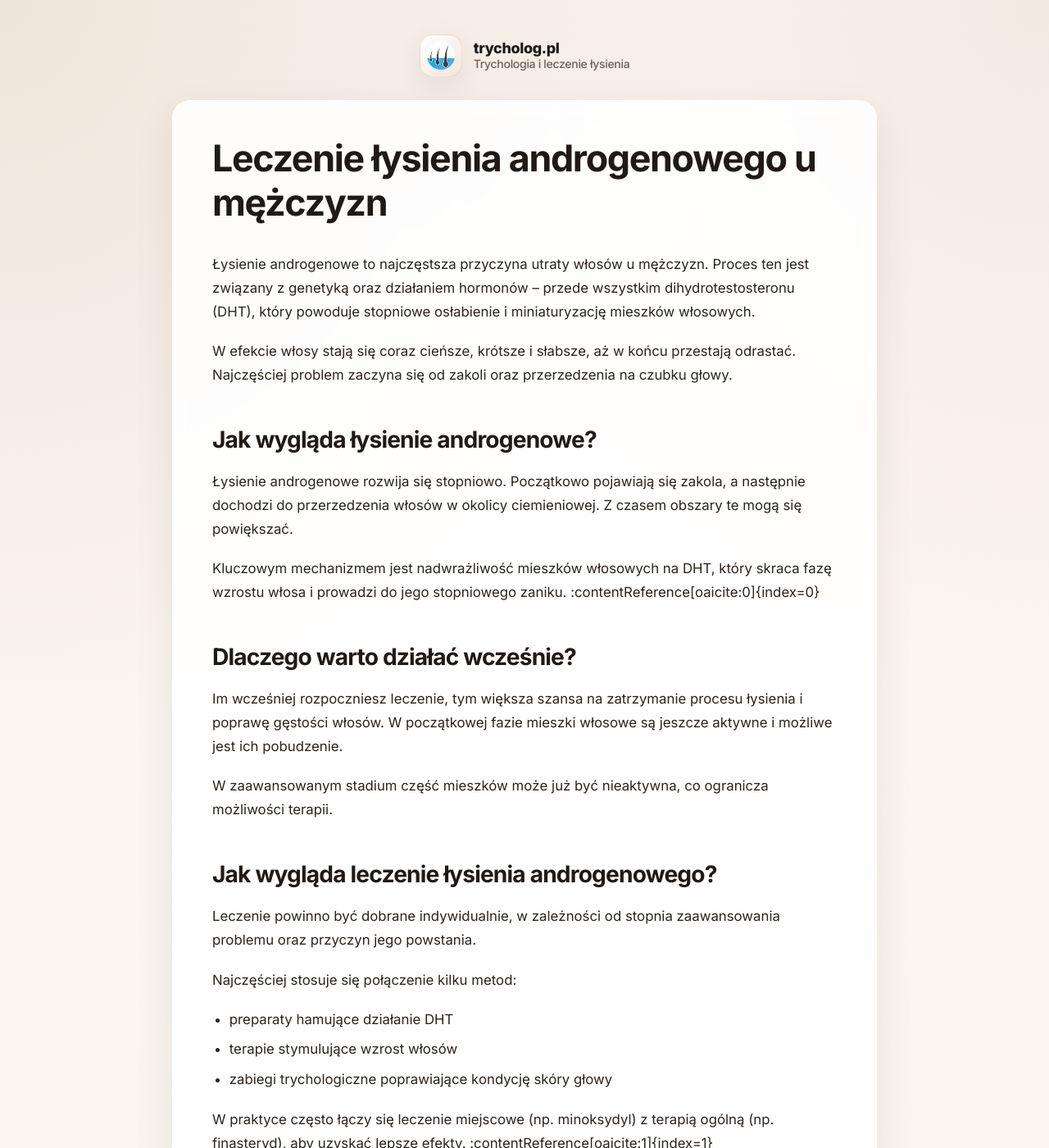
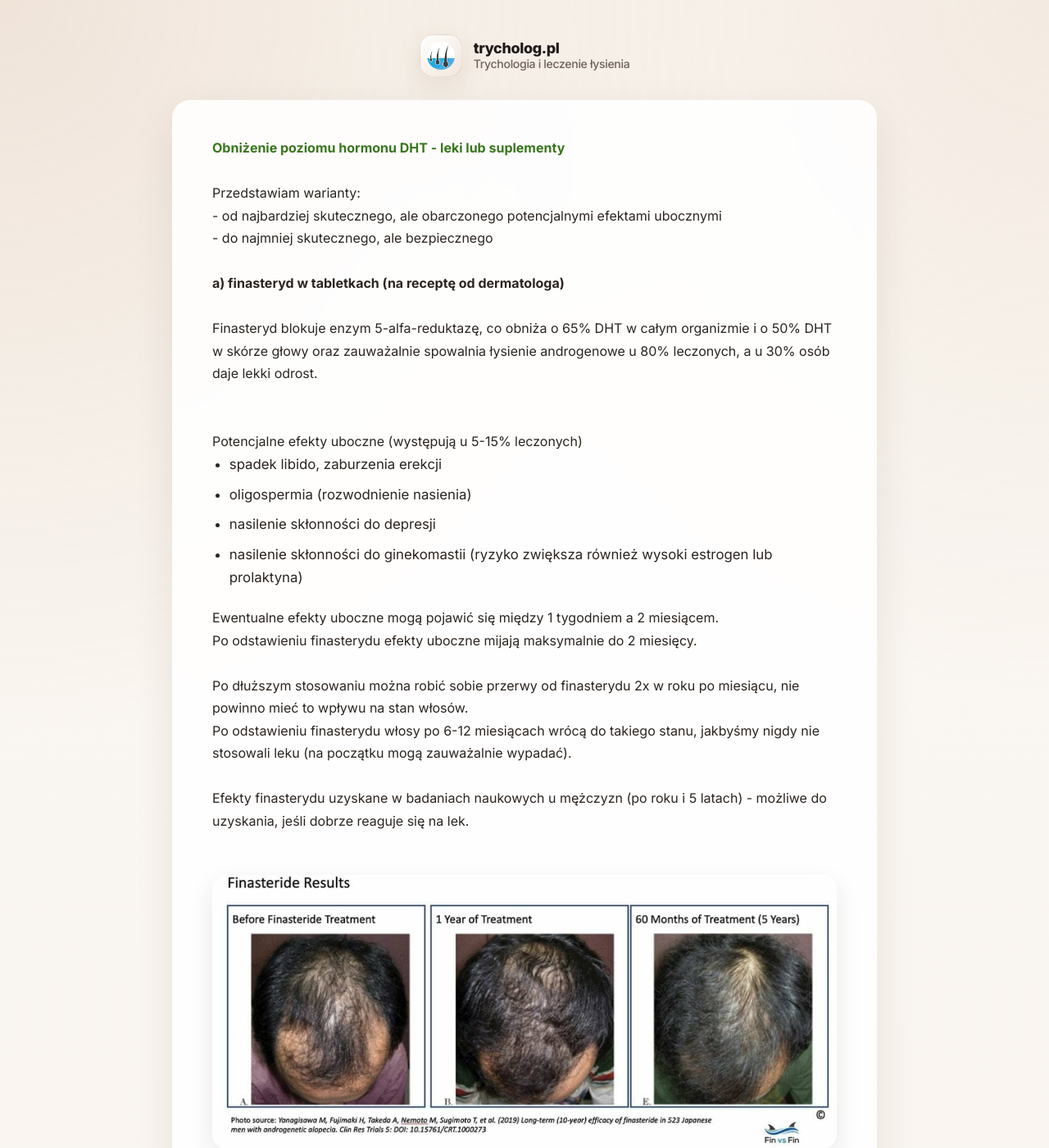
Before and after one commit to feegloo/feegloo.github.io, a Jekyll site: the page built from leczenie-lysienia-androgenowego-u-mezczyzn/index.html, in a window 1280 px wide and 1400 px high. Shown: the whole window at 82% size. Built offline with Jekyll 4.4.1, drawn with Linux system fonts in a browser that asks for light colours; some of the changed text lies outside the part shown.

Commit message:
Update index.html

```diff
--- a/leczenie-lysienia-androgenowego-u-mezczyzn/index.html
+++ b/leczenie-lysienia-androgenowego-u-mezczyzn/index.html
@@ -1,112 +1,182 @@
 ---
 layout: default
-title: Leczenie łysienia androgenowego u mężczyzn
+title: Leczenie łysienia androgenowego u mężczyzn | trycholog.pl
 ---
 
-<h1>Leczenie łysienia androgenowego u mężczyzn</h1>
+<div>
+    <b>
+        <font color="#38761d">Obniżenie poziomu hormonu DHT - leki lub suplementy</font>
+    </b>
+</div>
+<div>
+    <br>
+</div>
+<div>Przedstawiam warianty:</div>
+<div>- od najbardziej skutecznego, ale obarczonego potencjalnymi efektami ubocznymi</div>
+<div>- do najmniej skutecznego, ale bezpiecznego</div>
+<div>
+    <br>
+</div>
+<div>
+    <div dir="auto">
+        <div>
+            <b>a) finasteryd w tabletkach (na receptę od dermatologa)</b>
+        </div>
+        <div>
+            <br>
+        </div>
+        <div>
+            <div>
+                <div>
+                    Finasteryd blokuje enzym 5-alfa-reduktazę, co obniża o 65% DHT w całym organizmie i o 50% DHT w
+                    skórze głowy oraz zauważalnie spowalnia łysienie androgenowe u 80% leczonych, a u 30% osób daje
+                    lekki odrost.
+                </div>
+            </div>
+            <div>
+                <br>
+            </div>
+        </div>
+        <div>
+            <br>
+        </div>
+        <div>
+            <div>
+                Potencjalne efekty uboczne (występują u 5-15% leczonych)
+            </div>
+            <ul>
+                <li>spadek libido, zaburzenia erekcji</li>
+                <li>oligospermia (rozwodnienie nasienia)</li>
+                <li>nasilenie skłonności do depresji</li>
+                <li>nasilenie skłonności do ginekomastii (ryzyko zwiększa również wysoki estrogen lub prolaktyna)</li>
+            </ul>
+            <div>Ewentualne efekty uboczne mogą pojawić się między 1 tygodniem a 2 miesiącem.</div>
+            <div>Po odstawieniu finasterydu efekty uboczne mijają maksymalnie do 2 miesięcy.</div>
+        </div>
+        <div>
+            <br>
+        </div>
+        <div>
+            <div>
+                <div>
+                    <div>
+                        Po dłuższym stosowaniu można robić sobie przerwy od finasterydu 2x w roku po miesiącu,
+                        nie powinno mieć to wpływu na stan włosów.
+                    </div>
+                </div>
+                <div>
+                    Po odstawieniu finasterydu włosy po 6-12 miesiącach wrócą do takiego stanu, jakbyśmy nigdy nie
+                    stosowali leku (na początku mogą zauważalnie wypadać).
+                </div>
+            </div>
+        </div>
+        <div>
+            <br>
+        </div>
+    </div>
+    <div>
+        Efekty finasterydu uzyskane w badaniach naukowych u mężczyzn (po roku i 5 latach) - możliwe do uzyskania,
+        jeśli dobrze reaguje się na lek.
+    </div>
+    <div>
+        <br>
+    </div>
+    <div>
+        <img src="./finasteryd-u-mezczyzn-5-lat.png" alt="finasteryd-u-mezczyzn-5-lat.png">
+        <br>
+    </div>
 
-<p>
-Łysienie androgenowe to najczęstsza przyczyna utraty włosów u mężczyzn.
-Proces ten jest związany z genetyką oraz działaniem hormonów – przede wszystkim dihydrotestosteronu (DHT),
-który powoduje stopniowe osłabienie i miniaturyzację mieszków włosowych.
-</p>
+    <div>
+        <b>b) finasteryd 0,025% 1ml codziennie (wcierka)</b>
+    </div>
+    <div>
+        <br>
+    </div>
+    <div>
+        Stężenie 0,025% 1ml blokuje w skórze głowy DHT do 50%, a w całym organizmie DHT spada o około
+        25%, co minimalizuje ryzyko efektów ubocznych.
+    </div>
+    <div>Można zacząć od wcierki, aby "oswoić się" z finasterydem w mniejszej dawce.</div>
 
-<p>
-W efekcie włosy stają się coraz cieńsze, krótsze i słabsze, aż w końcu przestają odrastać.
-Najczęściej problem zaczyna się od zakoli oraz przerzedzenia na czubku głowy.
-</p>
+    <div>
+        <br>
+    </div>
 
-<h2>Jak wygląda łysienie androgenowe?</h2>
+    <div>
+        <b>c) finasteryd 0,01% 1ml codziennie (wcierka)</b>
+    </div>
 
-<p>
-Łysienie androgenowe rozwija się stopniowo. Początkowo pojawiają się zakola,
-a następnie dochodzi do przerzedzenia włosów w okolicy ciemieniowej.
-Z czasem obszary te mogą się powiększać.
-</p>
+    <div>
+        <br>
+    </div>
 
-<p>
-Kluczowym mechanizmem jest nadwrażliwość mieszków włosowych na DHT,
-który skraca fazę wzrostu włosa i prowadzi do jego stopniowego zaniku. :contentReference[oaicite:0]{index=0}
-</p>
+    <div>
+        Takie stężenie blokuje DHT w skórze głowy do 30%, ale jego zaletą jest prawie zerowa absorpcja
+        systemowa finasterydu (brak potencjalnych efektów ubocznych).
+    </div>
 
-<h2>Dlaczego warto działać wcześnie?</h2>
+    <div>
+        <br>
+    </div>
 
-<p>
-Im wcześniej rozpoczniesz leczenie, tym większa szansa na zatrzymanie procesu łysienia
-i poprawę gęstości włosów. W początkowej fazie mieszki włosowe są jeszcze aktywne
-i możliwe jest ich pobudzenie.
-</p>
+    <div>
+        <b>d) Alfatradiol codziennie (wcierka)</b>
+    </div>
 
-<p>
-W zaawansowanym stadium część mieszków może już być nieaktywna,
-co ogranicza możliwości terapii.
-</p>
+    <div>
+        <br>
+    </div>
 
-<h2>Jak wygląda leczenie łysienia androgenowego?</h2>
+    <div>
+        Alfatradiol nie obniża bezpośrednio poziomu 5-alfa-reduktazy, natomiast zwiększa aktywność enzymu
+        aromatazy, przez co mniej testosteronu zamienia się w DHT, a powstaje więcej estrogenu,
+        który ma działanie rewitalizujące na mieszki włosowe.
+    </div>
 
-<p>
-Leczenie powinno być dobrane indywidualnie, w zależności od stopnia zaawansowania problemu
-oraz przyczyn jego powstania.
-</p>
+    <div>
+        <br>
+    </div>
 
-<p>
-Najczęściej stosuje się połączenie kilku metod:
-</p>
+    <div>
+        Alfatradiol nie ma efektów ubocznych, można go łączyć razem z olejem z pestek dyni lub palmą sabałową.
+    </div>
 
-<ul>
-  <li>preparaty hamujące działanie DHT</li>
-  <li>terapie stymulujące wzrost włosów</li>
-  <li>zabiegi trychologiczne poprawiające kondycję skóry głowy</li>
-</ul>
+    <div>
+        <br>
+    </div>
 
-<p>
-W praktyce często łączy się leczenie miejscowe (np. minoksydyl)
-z terapią ogólną (np. finasteryd), aby uzyskać lepsze efekty. :contentReference[oaicite:1]{index=1}
-</p>
+    <div>
+        <b>e) palma sabałowa lub olej z pestek dyni</b>
+    </div>
 
-<h2>Nowoczesne metody leczenia</h2>
+    <div>
+        <br>
+    </div>
 
-<p>
-Współczesna trychologia oferuje wiele skutecznych rozwiązań wspierających walkę z łysieniem.
-</p>
+    <div>
+        Palma sabałowa, olej z pestek dyni, wierzbownica drobnokwiatowa i korzeń pokrzywy to tzw. "naturalne blokery
+        DHT" - mogą delikatnie obniżać poziom DHT, ale dodatkowo też blokują receptor androgenowy.
+    </div>
 
-<ul>
-  <li>mezoterapia skóry głowy</li>
-  <li>terapie regeneracyjne (np. PRP)</li>
-  <li>zabiegi poprawiające ukrwienie skóry</li>
-  <li>indywidualnie dobrana pielęgnacja</li>
-</ul>
+    <div>
+        <br>
+    </div>
 
-<p>
-Celem terapii jest nie tylko zahamowanie wypadania włosów,
-ale również poprawa ich jakości i stymulacja odrostu.
-</p>
+    <div>
+        Naturalne blokery sprawdzają się w łagodnych typach łysienia androgenowego i mogą nie wystarczyć do
+        zauważalnego spowolnienia miniaturyzacji mieszków włosowych.
+    </div>
 
-<h2>Konsultacja trychologiczna</h2>
+    <div>
+        <br>
+    </div>
 
-<p>
-Podstawą skutecznego leczenia jest właściwa diagnoza.
-Podczas konsultacji oceniany jest stan skóry głowy oraz mieszków włosowych,
-najczęściej przy użyciu trichoskopii.
-</p>
+    <div>
+        Dają "efekt blokowania DHT" do ~30% w całym organizmie, ale bez ewentualnych skutków ubocznych
+        finasterydu.
+    </div>
 
-<p>
-Na tej podstawie dobierany jest plan terapii dopasowany do Twojego przypadku.
-</p>
-
-<h2>Podsumowanie</h2>
-
-<p>
-Łysienie androgenowe to proces, który można skutecznie spowolnić,
-a w wielu przypadkach także częściowo odwrócić.
-</p>
-
-<p>
-Kluczowe jest szybkie działanie, odpowiednio dobrana terapia
-oraz regularność w jej stosowaniu.
-</p>
-
-<p>
-Jeśli zauważasz pierwsze objawy wypadania włosów,
-warto skonsultować się ze specjalistą i rozpocząć leczenie jak najwcześniej.
-</p>
+    <div>
+        <br>
+    </div>
+</div>
```
